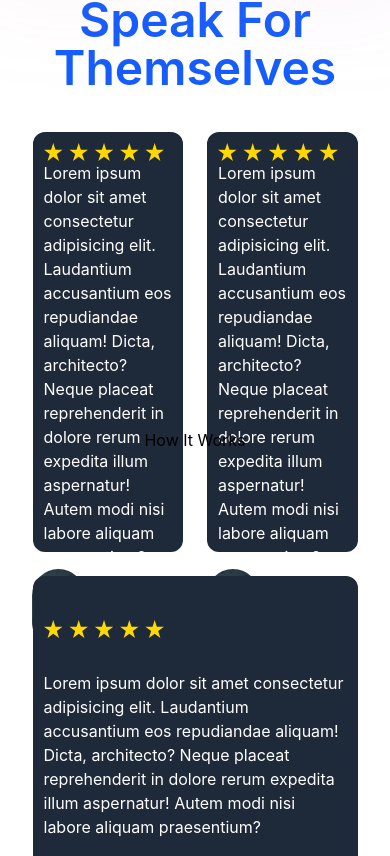
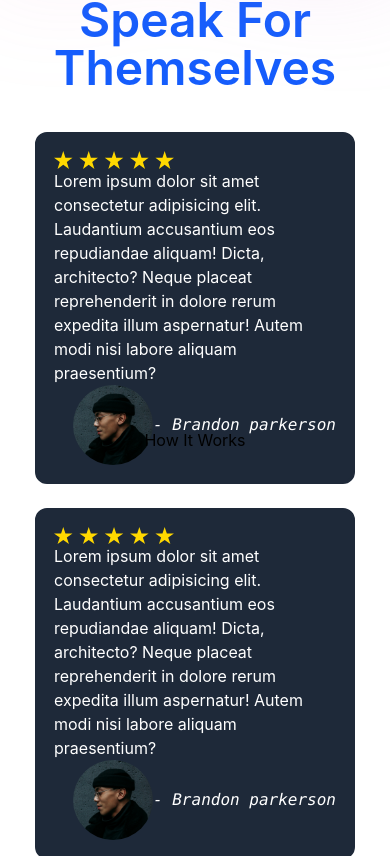
Before and after one commit to brandon-parkerson/skilith, a React (Vite) app in the folder frontend/: page / in a window 390 px wide. Shown: the part 1408-2264 px from the top of the page. Built offline with nearby package versions, Linux system fonts and the light colour scheme.

Commit message:
make testimonials responsive

```diff
--- a/frontend/src/Testimonials.jsx
+++ b/frontend/src/Testimonials.jsx
@@ -12,9 +12,10 @@ export default function Testimonials() {
 
         {/* Cards Container */}
 
-        <div className=" flex  gap-6 h-full flex-wrap">
+        <div className=" flex  gap-6 flex-wrap justify-center">
           {/* Card 1*/}
-          <div className="text-white p-2 h-7/8 bg-gray-800 border-3 border-solid border-gray-800  rounded-xl flex flex-1 flex-col justify-evenly ">
+          <div className="text-white p-4 bg-gray-800 border-3 border-solid border-gray-800 rounded-xl flex flex-col justify-between w-80 shrink-0">
+            {" "}
             {/* 5 stars image*/}
             <img
               src="./src/assets/images/5-stars.svg"
@@ -40,7 +41,7 @@ export default function Testimonials() {
           </div>
 
           {/* Card 2*/}
-          <div className="text-white p-2  h-7/8 bg-gray-800 border-3 border-solid   border-gray-800 rounded-xl  flex flex-1 flex-col justify-evenly">
+          <div className="text-white p-4 bg-gray-800 border-3 border-solid border-gray-800 rounded-xl flex flex-col justify-between w-80 shrink-0">
             {/* 5 stars image*/}
             <img
               src="./src/assets/images/5-stars.svg"
@@ -66,7 +67,7 @@ export default function Testimonials() {
           </div>
 
           {/* Card 3*/}
-          <div className="text-white p-2 h-7/8 bg-gray-800 border-3 border-solid border-gray-800  rounded-xl h-fit-content  flex flex-1 flex-col justify-evenly">
+          <div className="text-white p-4 bg-gray-800 border-3 border-solid border-gray-800 rounded-xl flex flex-col justify-between w-80 shrink-0">
             {/* 5 stars image*/}
             <img
               src="./src/assets/images/5-stars.svg"
```
